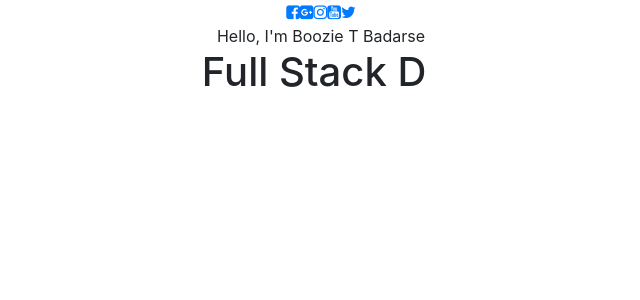
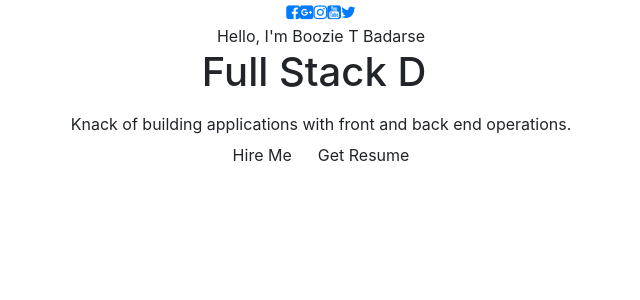
Before and after one commit to dedatekksolutions/portfoliopro, a React (Create React App) app: page / in a window 1280 px wide. Shown: the top 300 px of the page, without its empty margins (319-959 px from the left). Built offline with nearby package versions, Linux system fonts and the light colour scheme; a web font is replaced by a local one.

Commit message:
7 Profile Component

```diff
--- a/src/PortfolioContainer/Home/Profile.js
+++ b/src/PortfolioContainer/Home/Profile.js
@@ -31,17 +31,40 @@
             </div>
             <div className="profile-details-role">
               <div className="primary-text">
-                {""}
-                <h1>
+                <span>
                   {""}
-                  <Typical loop={Infinity} steps={[
-                    "Enthusiastic Dev 😀", 1000,
-                    "Full Stack Dev ☺️ ", 1000,
-                    "MERN Stack Dev 🫥", 1000,
-                    "Cross Platform v 🤩", 1000,
-                    "React/React Native Dev 🤩", 1000,
-                    ]} />
-                </h1>
+                  <h1>
+                    {""}
+                    <Typical
+                      loop={Infinity}
+                      steps={[
+                        "Enthusiastic Dev 😀",
+                        1000,
+                        "Full Stack Dev ☺️ ",
+                        1000,
+                        "MERN Stack Dev 🫥",
+                        1000,
+                        "Cross Platform v 🤩",
+                        1000,
+                        "React/React Native Dev 🤩",
+                        1000,
+                      ]}
+                    />
+                  </h1>
+                  <span className="profile-role-tagline">
+                    Knack of building applications with front and back end
+                    operations.
+                  </span>
+                </span>
+              </div>
+              <div className="profile-options">
+                <button className="btn primary-btn">
+                  {""}
+                  Hire Me{" "}
+                </button>
+                <a href="ehizcv.pdf" download="Ehiedu ehizcv.pdf">
+                  <button className="btn highlighted-btn">Get Resume</button>
+                </a>
               </div>
             </div>
           </div>
```
Also changed, not shown: 1 other file (tests, documents, lock files or other folders).
